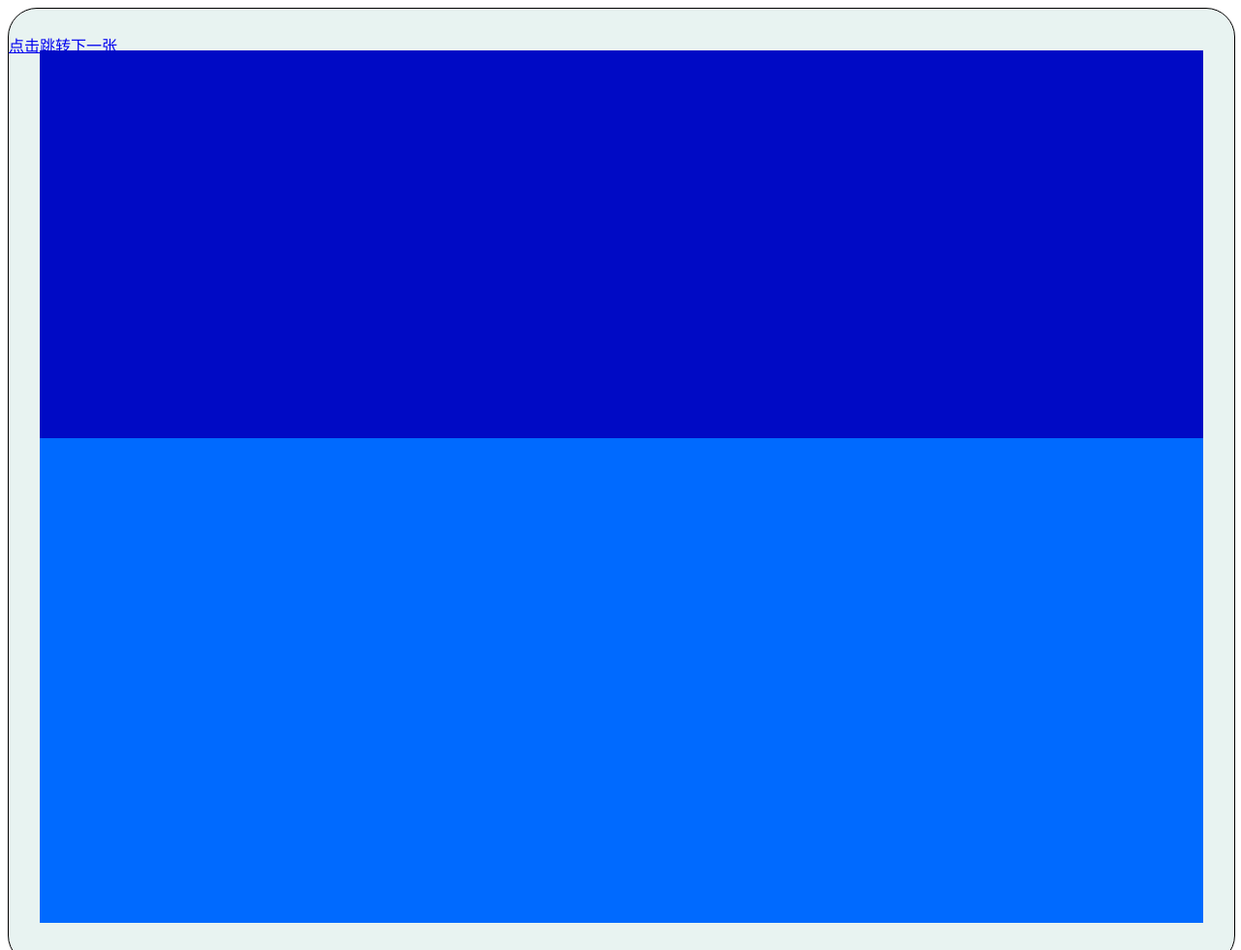
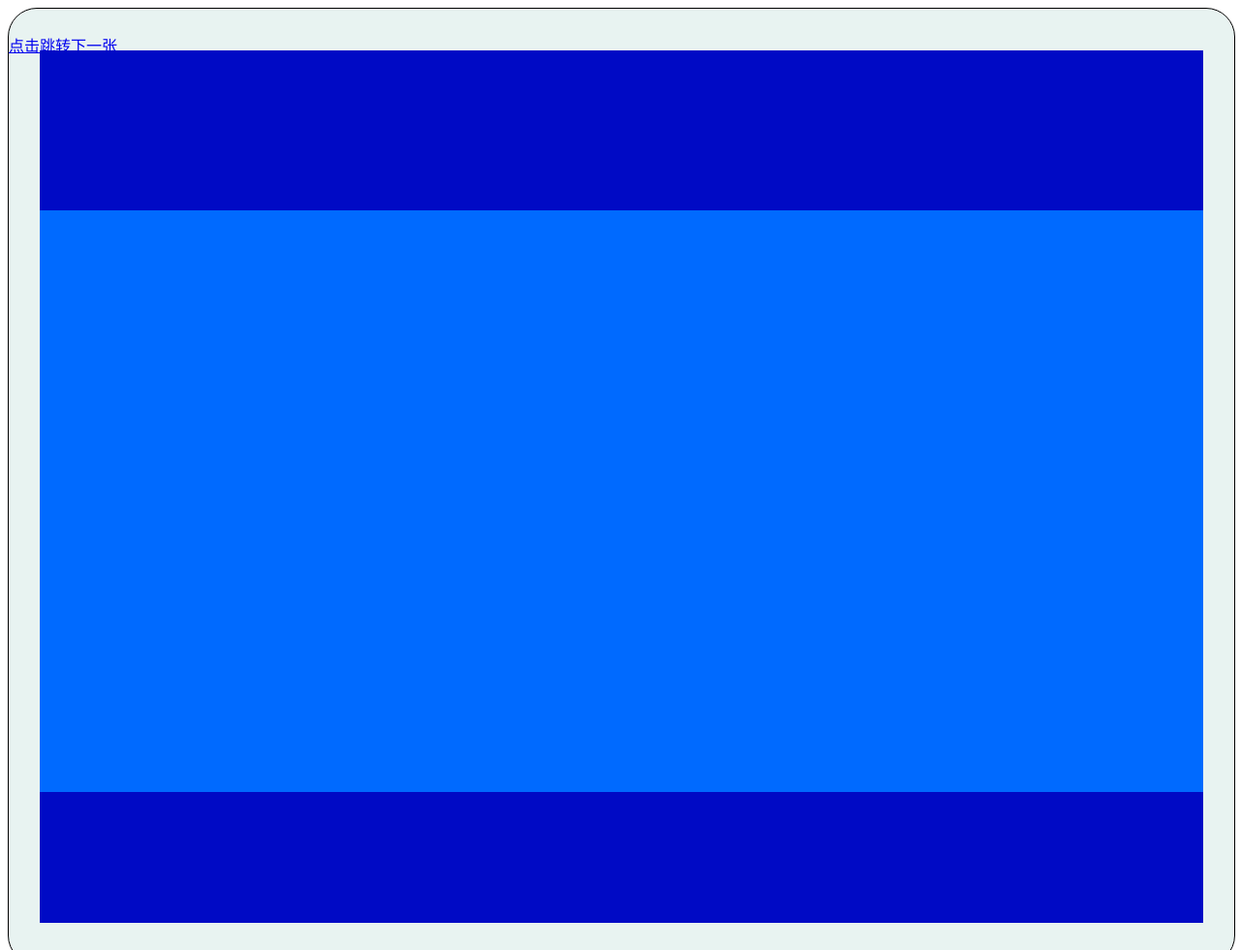
Before and after one commit to Koori-ren/Koori-ren.github.io, a plain HTML site: page page2.html in a window 1280 px wide. Shown: the top 980 px of the page at 97% size. Drawn offline with Linux system fonts and the light colour scheme.

Commit message:
Update page2.html

```diff
--- a/page2.html
+++ b/page2.html
@@ -9,7 +9,7 @@
 
   <div class="box">
       <div class="item">
-         <div class="content"></div>
+         <div class="content_else"></div>
       </div>
       <a  class="a" href="page3.html" target="_self">点击跳转下一张</a>
   </div>
```
